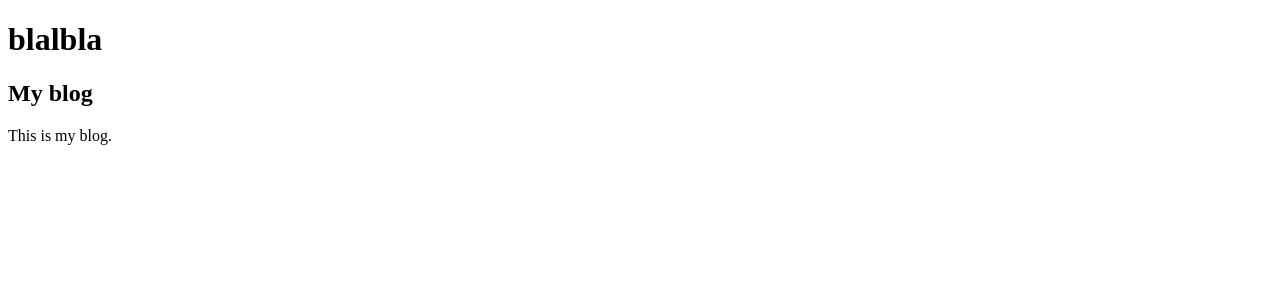
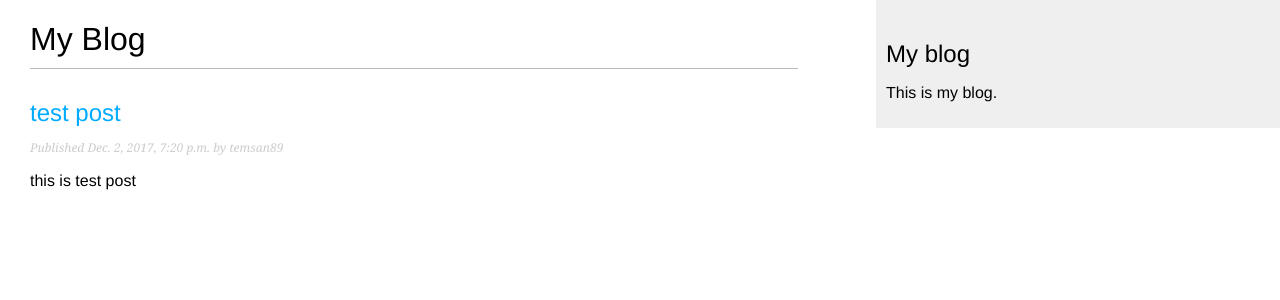
Before and after one commit to ahrytsaienko/mysite, a Django app: page /blog/ in a window 1280 px wide. Shown: the top 300 px of the page. Run offline with Django 3.2, Linux system fonts and the light colour scheme; data comes from the database, SQL or seed files in the repository.

```diff
--- a/mysite/blog/static/css/blog.css
+++ b/mysite/blog/static/css/blog.css
@@ -0,0 +1,92 @@
+body {
+    margin:0;
+    padding:0;
+    font-family:helvetica, sans-serif;
+}
+
+a {
+    color:#00abff;
+    text-decoration:none;
+}
+
+h1 {
+    font-weight:normal;
+    border-bottom:1px solid #bbb;
+    padding:0 0 10px 0;
+}
+
+h2 {
+    font-weight:normal;
+    margin:30px 0 0;
+}
+
+#content {
+    float:left;
+    width:60%;
+    padding:0 0 0 30px;
+}
+
+#sidebar {
+    float:right;
+    width:30%;
+    padding:10px;
+    background:#efefef;
+    height:100%;
+}
+
+p.date {
+    color:#ccc;
+    font-family: georgia, serif;
+    font-size: 12px;
+    font-style: italic;
+}
+
+/* pagination */
+.pagination {
+    margin:40px 0;
+    font-weight:bold;
+}
+
+/* forms */
+label {
+    float:left;
+    clear:both;
+    color:#333;
+    margin-bottom:4px;
+}
+input, textarea {
+    clear:both;
+    float:left;
+    margin:0 0 10px;
+    background:#ededed;
+    border:0;
+    padding:6px 10px;
+    font-size:12px;
+}
+input[type=submit] {
+    font-weight:bold;
+    background:#00abff;
+    color:#fff;
+    padding:10px 20px;
+    font-size:14px;
+    text-transform:uppercase;
+}
+.errorlist {
+    color:#cc0033;
+    float:left;
+    clear:both;
+    padding-left:10px;
+}
+
+/* comments */
+.comment {
+    padding:10px;
+}
+.comment:nth-child(even) {
+    background:#efefef;
+}
+.comment .info {
+    font-weight:bold;
+    font-size:12px;
+    color:#666;
+}
--- a/mysite/blog/templates/blog/base.html
+++ b/mysite/blog/templates/blog/base.html
@@ -1,5 +1,4 @@
 {% load staticfiles %}
-
 <!DOCTYPE html>
 <html>
 <head>
--- a/mysite/blog/templates/blog/post/list.html
+++ b/mysite/blog/templates/blog/post/list.html
@@ -1,7 +1,18 @@
 {% extends "blog/base.html" %}
 
-{% block title %}My blog {% endblock %}
+{% block title %}My Blog{% endblock %}
 
 {% block content %}
-    <h1>blalbla</h1>
-{% endblock %}
+  <h1>My Blog</h1>
+  {% for post in posts %}
+    <h2>
+      <a href="{{ post.get_absolute_url }}">
+        {{ post.title }}
+      </a>
+    </h2>
+    <p class="date">
+      Published {{ post.publish }} by {{ post.author }}
+    </p>
+    {{ post.body|truncatewords:30|linebreaks }}
+  {% endfor %}
+{% endblock %}”
--- a/mysite/blog/urls.py
+++ b/mysite/blog/urls.py
@@ -5,5 +5,5 @@ urlpatterns = [
     # post view
     path(r'', views.post_list, name='post_list'),
     # url(r'^(?P<year>\d{4})/(?P<month>\d{2})/(?P<day>\d{2})/'\r'(?P<post>[-\w]+)/$',
-    path(r'^(<int:year>)/(<int:month>)/(<int:day>)/(?P<post>[-\w]+)/$', views.post_detail, name='post_detail'),
+    path(r'<int:year>/<int:month>/<int:day>/<post>[-\w]+/', views.post_detail, name='post_detail'),
 ]
--- a/mysite/blog/views.py
+++ b/mysite/blog/views.py
@@ -3,15 +3,16 @@ from django.shortcuts import render, get_object_or_404
 
 
 def post_list(request):
-    post = Post.published.all()
-    return render(request, 'blog/post/list.html', {'post': post})
+    posts = Post.published.all()
+    return render(request, 'blog/post/list.html', {'posts': posts})
 
 
 def post_detail(request, year, month, day, post):
     post = get_object_or_404(Post,
-                             slug=Post,
+                             slug=post,
                              status='published',
                              publish__year=year,
                              publish__month=month,
-                             publish__day=day)
+                             publish__day=day,
+                             )
     return render(request, 'blog/post/detail.html', {{'post': post}})
--- a/mysite/mysite/urls.py
+++ b/mysite/mysite/urls.py
@@ -19,5 +19,5 @@ from django.urls import include
 
 urlpatterns = [
     path('admin/', admin.site.urls),
-    path('blog/', include('blog.urls'))
+    path('blog/', include(('blog.urls', 'blog'), namespace='blog'))
 ]
```
Lines whose indentation alone changed are shown as unchanged.
